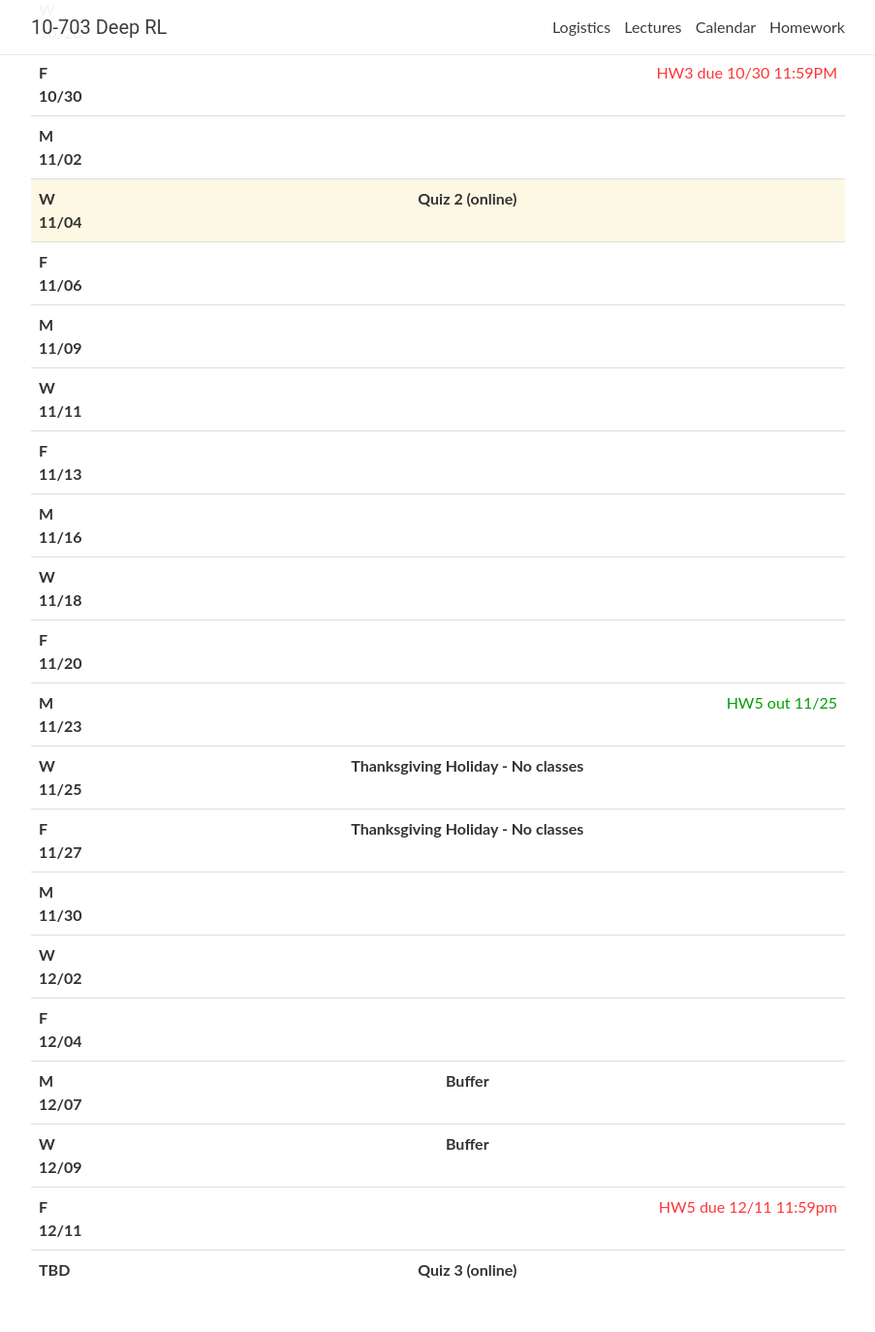
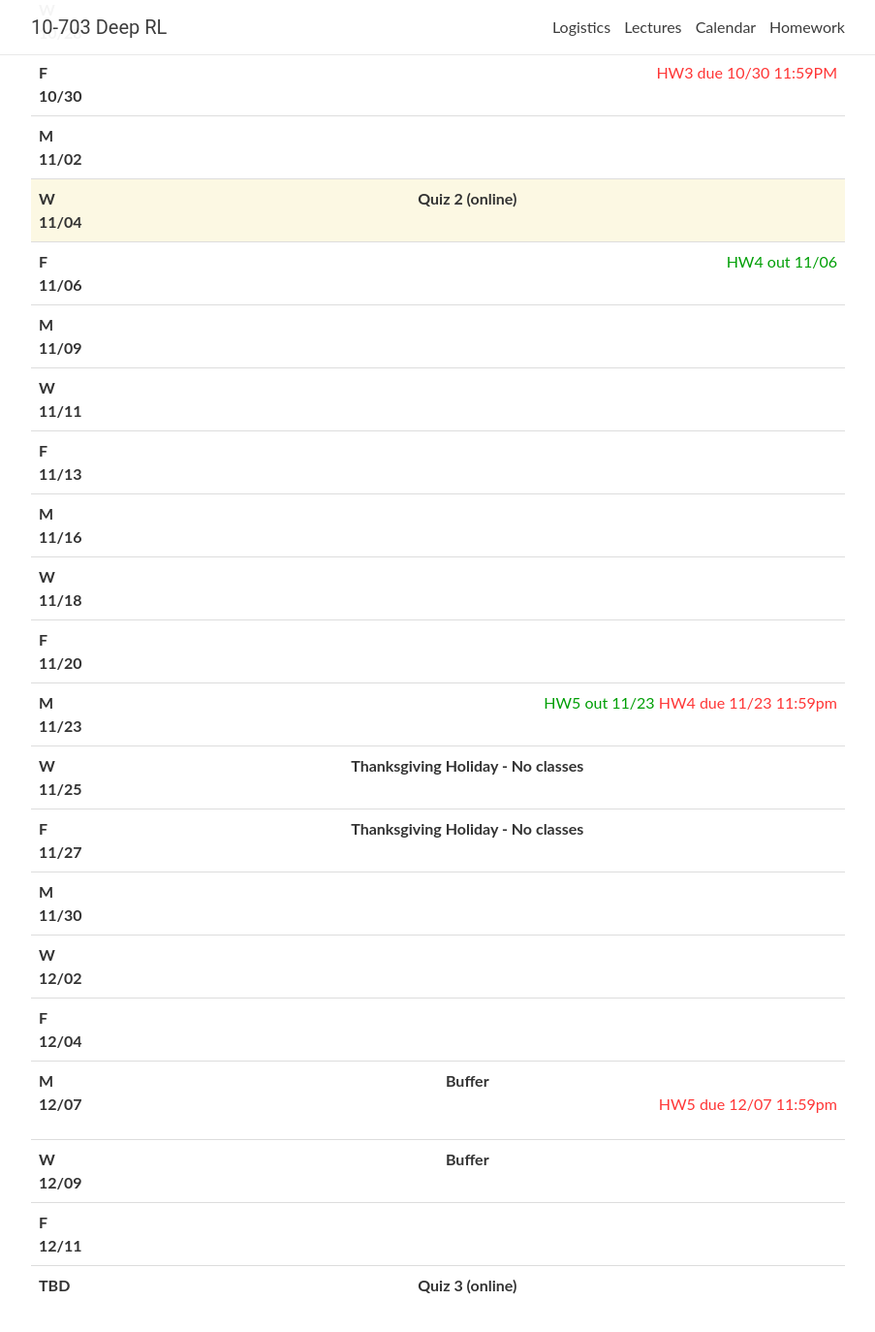
Before and after one commit to cmudeeprl/703website_f20, a Jekyll site: the page built from _pages/lectures.md, in a window 1280 px wide and 1400 px high, scrolled down 1881 px. Shown: the top 1374 px of the window at 97% size, without its empty margins (188-1091 px from the left). Built offline with Jekyll 4.4.1, drawn with Linux system fonts in a browser that asks for light colours; nearby versions of some CDN libraries; comment, search, counter and statistics services are not loaded.

Commit message:
Update hw schedule

```diff
--- a/_data/lectures.yml
+++ b/_data/lectures.yml
@@ -414,6 +414,7 @@
     -  Gonzalez et al. <a href="https://arxiv.org/pdf/1806.01242.pdf" target="_blank">Graph Networks as Learnable Physics Engines for Inference and Control</a>
     - Tutorial - <a href="http://snap.stanford.edu/proj/embeddings-www/" target=  "_blank">Representation Learning on Networks</a>
   logistics:
+    <span class="event">HW4 out 11/06</span>
 
 
 - date: M 11/09
@@ -512,7 +513,8 @@
     - Hwanbo et al. <a href="https://arxiv.org/pdf/1611.04201.pdf" target="_blank">CAD2RL&#58; Real Single-Image Flight without a Single Real Image</a>
     # - <reading class="important">Bousmalis et al. <a href="https://arxiv.org/abs/1709.07857" target="_blank">Using Simulation and Domain Adaptation to Improve Efficiency of Deep Robotic Grasping</a></reading>
   logistics:
-    <span class="event">HW5 out 11/25</span>
+    <span class="event">HW5 out 11/23</span>
+    <span class="deadline">HW4 due 11/23 11:59pm</span> <br>
 
   # lecturer:
   # title: >
@@ -594,6 +596,7 @@
   notes:
   readings:
   logistics:
+    <span class="deadline">HW5 due 12/07 11:59pm</span> <br>
 
 
 - date: W 12/09
@@ -617,7 +620,6 @@
   notes:
   readings:
   logistics:
-    <span class="deadline">HW5 due 12/11 11:59pm</span> <br>
 
 
 - date: TBD
```
